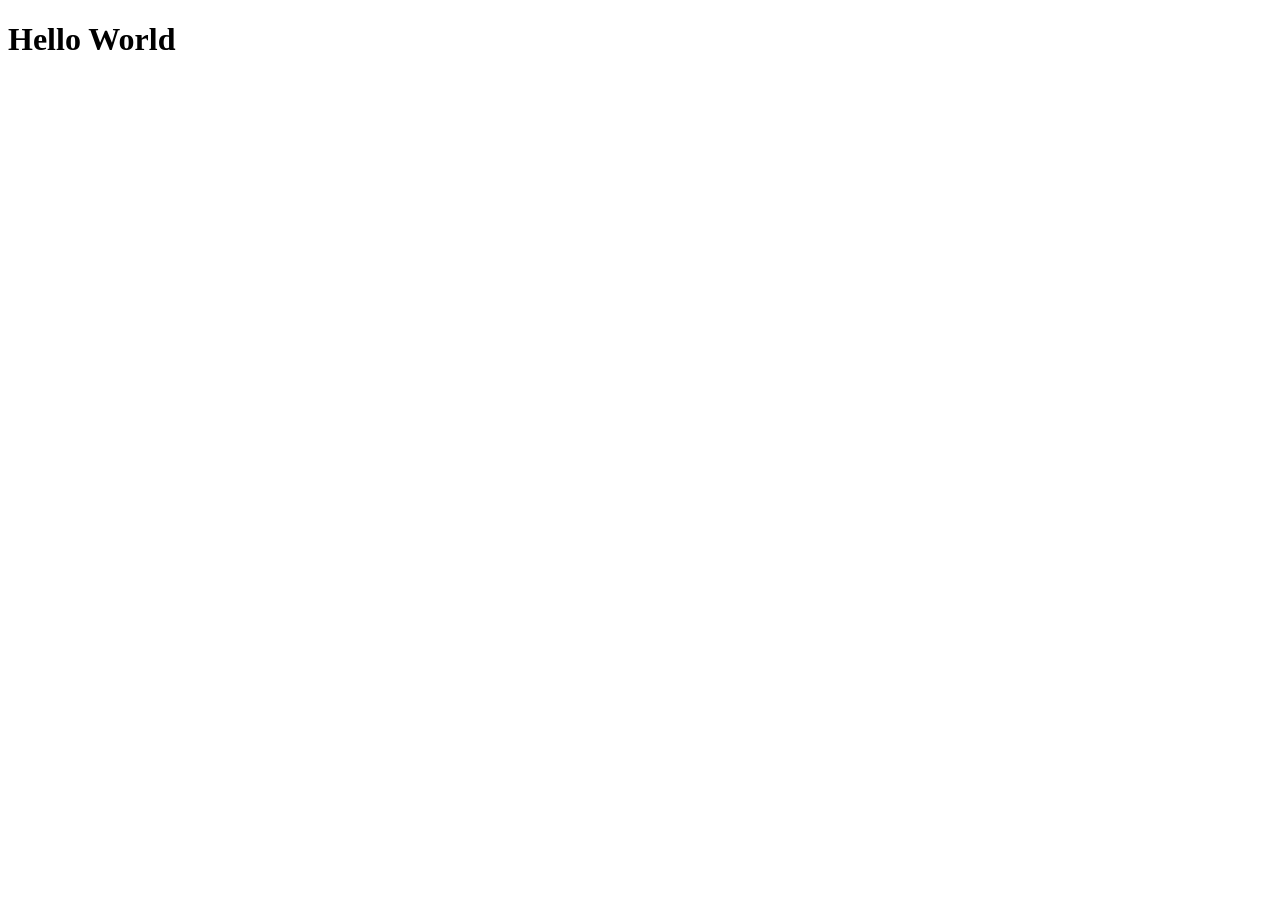
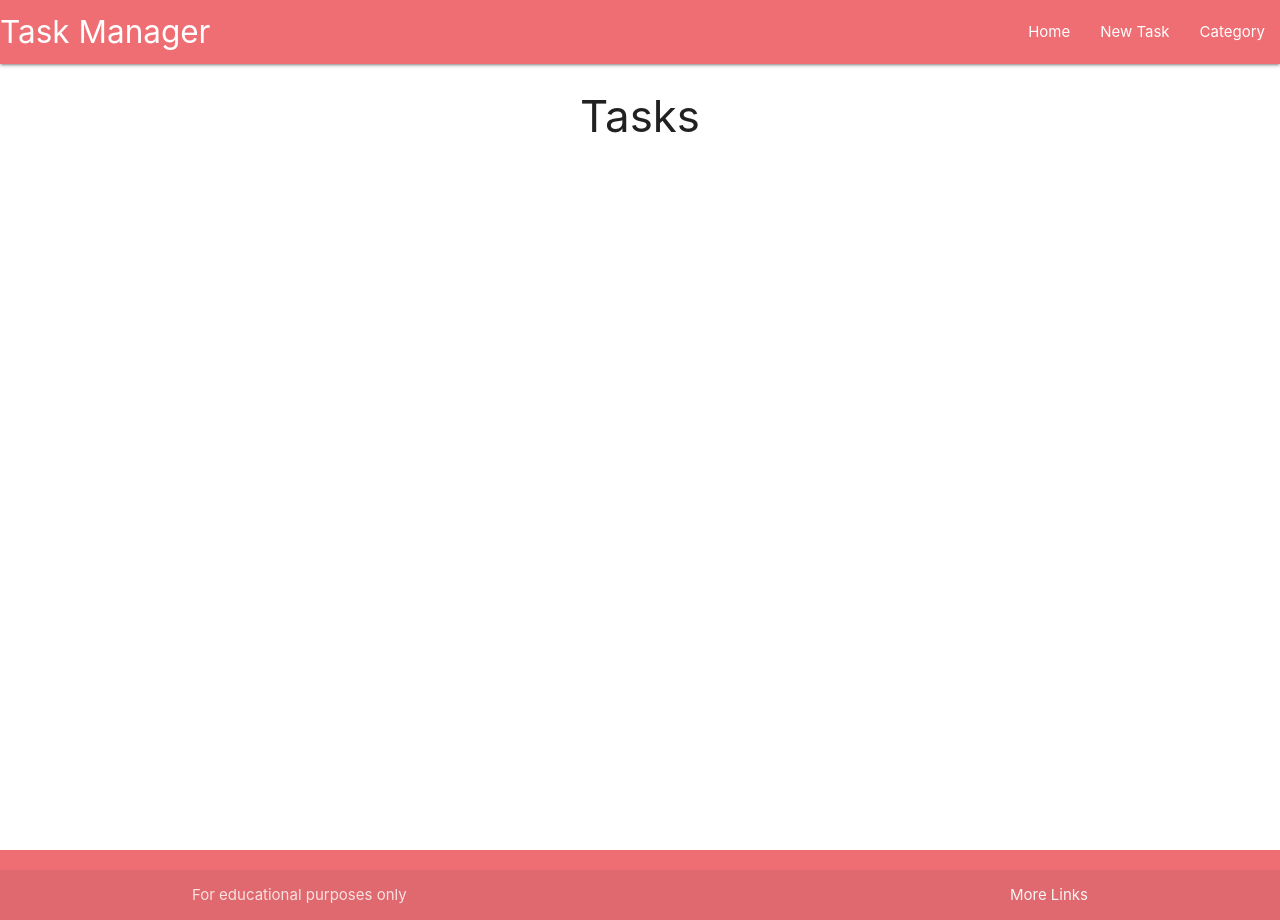
Before and after one commit to jjconway23/flask-task-app-and-postgresql, a Flask app: page / in a window 1280 px wide. Before the commit the page is almost empty. Run offline with Flask 2, Linux system fonts and the light colour scheme; some libraries are stand-ins or nearby versions.

Commit message:
add flask base html and tasks page basic styling provided by materialize

```diff
--- a/taskmanager/routes.py
+++ b/taskmanager/routes.py
@@ -1,6 +1,8 @@
 from flask import render_template
 from taskmanager import app,db
 from taskmanager.models import Category, Task
+
+
 @app.route("/")
 def home():
-    return render_template("base.html")
+    return render_template("tasks.html")
--- /dev/null
+++ b/taskmanager/static/css/style.css
@@ -0,0 +1,9 @@
+body {
+    display: flex;
+    min-height: 100vh;
+    flex-direction: column;
+  }
+
+  main {
+    flex: 1 0 auto;
+  }
--- /dev/null
+++ b/taskmanager/static/js/script.js
@@ -0,0 +1,4 @@
+document.addEventListener('DOMContentLoaded', function() {
+    let sideNav = document.querySelectorAll('.sidenav');
+    M.Sidenav.init(sideNav);
+  });
--- a/taskmanager/templates/base.html
+++ b/taskmanager/templates/base.html
@@ -1,12 +1,54 @@
 <!DOCTYPE html>
 <html lang="en">
+
 <head>
     <meta charset="UTF-8">
     <meta http-equiv="X-UA-Compatible" content="IE=edge">
     <meta name="viewport" content="width=device-width, initial-scale=1.0">
+    <link rel="stylesheet" href="https://cdnjs.cloudflare.com/ajax/libs/materialize/1.0.0/css/materialize.min.css">
+    <link rel="stylesheet" href="https://cdnjs.cloudflare.com/ajax/libs/font-awesome/5.9.0/css/all.min.css"
+        integrity="sha512-q3eWabyZPc1XTCmF+8/LuE1ozpg5xxn7iO89yfSOd5/oKvyqLngoNGsx8jq92Y8eXJ/IRxQbEC+FGSYxtk2oiw=="
+        crossorigin="anonymous" referrerpolicy="no-referrer" />
+    <link rel="stylesheet" href="{{  url_for('static', filename='css/style.css')}}">
     <title>Task Manager</title>
 </head>
+
 <body>
-    <h1>Hello World</h1>
+    <header>
+        <nav>
+            <div class="nav-wrapper">
+                <a href="{{  url_for('home')}}" class="brand-logo">Task Manager</a>
+                <a href="#" data-target="mobile-demo" class="sidenav-trigger"><i class="fas fa-bars"></i></a>
+                <ul class="right hide-on-med-and-down">
+                    <li><a href="{{  url_for('home')}}">Home</a></li>
+                    <li><a href="#">New Task</a></li>
+                    <li><a href="#">Category</a></li>
+
+                </ul>
+            </div>
+        </nav>
+
+        <ul class="sidenav" id="mobile-demo">
+            <li><a href="{{  url_for('home')}}">Home</a></li>
+            <li><a href="#">New Task</a></li>
+            <li><a href="#">Category</a></li>
+        </ul>
+    </header>
+    <main class="container">
+        {% block content%}
+        {% endblock %}
+    </main>
+    <footer class="page-footer">
+        <div class="footer-copyright">
+          <div class="container">
+          For educational purposes only
+          <a class="grey-text text-lighten-4 right" href="#!">More Links</a>
+          </div>
+        </div>
+      </footer>
+
+    <script src="https://cdnjs.cloudflare.com/ajax/libs/materialize/1.0.0/js/materialize.min.js"></script>
+    <script src="{{  url_for('static', filename='js/script.js')}}"></script>
 </body>
+
 </html>
--- /dev/null
+++ b/taskmanager/templates/tasks.html
@@ -0,0 +1,6 @@
+{% extends "base.html" %}
+{% block content %}
+
+<h3 class="light-blue-text-darken-4 center-align">Tasks</h3>
+
+{% endblock%}
```
